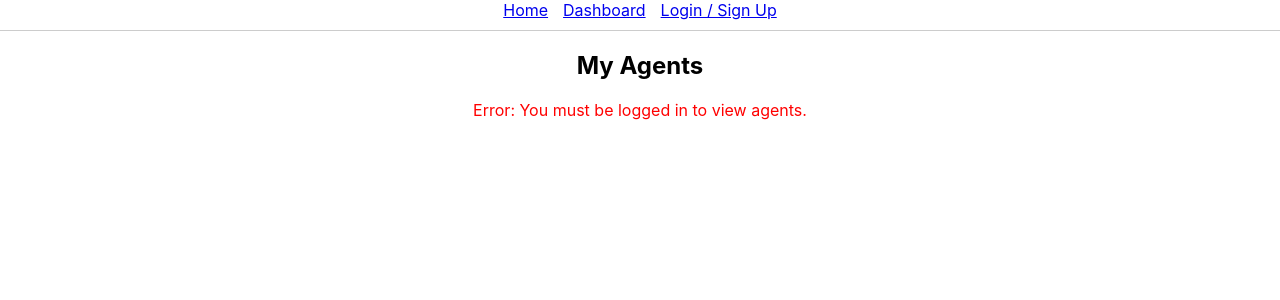
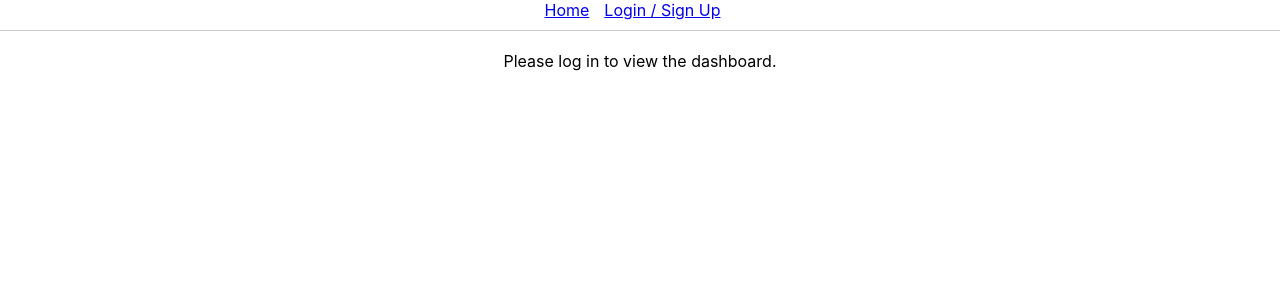
Before and after one commit to princezoho/agentfromloom, a React (Create React App) app in the folder client/: page /dashboard in a window 1280 px wide. Shown: the top 300 px of the page. Built offline with nearby package versions, Linux system fonts and the light colour scheme.

Commit message:
fix(auth): Add session handling and update Dashboard props

```diff
--- a/client/src/App.tsx
+++ b/client/src/App.tsx
@@ -1,41 +1,56 @@
-import React from 'react';
+import React, { useState, useEffect } from 'react';
 import {
   BrowserRouter as Router,
   Routes,
   Route,
   Link
 } from 'react-router-dom';
-import HomePage from './components/HomePage';
-import DisplayPage from './components/DisplayPage';
+import { Session } from '@supabase/supabase-js';
+import { supabase } from './supabaseClient';
+import HomePage from './components/HomePage.tsx';
+import DisplayPage from './components/DisplayPage.tsx';
 import AuthPage from './components/AuthPage';
 import AgentDashboard from './components/AgentDashboard';
 import './App.css';
 
 function App() {
-  // Basic check for user session (we will refine this later)
-  // const [session, setSession] = React.useState(supabase.auth.getSession());
-  // React.useEffect(() => {
-  //   supabase.auth.onAuthStateChange((_event, session) => {
-  //     setSession(session)
-  //   })
-  // }, [])
+  const [session, setSession] = useState<Session | null>(null);
+
+  useEffect(() => {
+    supabase.auth.getSession().then(({ data: { session } }) => {
+      setSession(session);
+    });
+
+    const { data: { subscription } } = supabase.auth.onAuthStateChange((_event, session) => {
+      setSession(session);
+    });
+
+    return () => subscription?.unsubscribe();
+  }, []);
+
+  const handleLogout = async () => {
+    const { error } = await supabase.auth.signOut();
+    if (error) console.error('Error logging out:', error);
+  };
 
   return (
     <Router>
       <div className="App">
         <nav style={{ marginBottom: '20px', paddingBottom: '10px', borderBottom: '1px solid #ccc' }}>
           <Link to="/" style={{ marginRight: '15px' }}>Home</Link>
-          <Link to="/dashboard" style={{ marginRight: '15px' }}>Dashboard</Link>
-          <Link to="/auth">Login / Sign Up</Link>
-          {/* We might conditionally show Login/Signup OR Dashboard/Logout later */}
+          {session && <Link to="/dashboard" style={{ marginRight: '15px' }}>Dashboard</Link>}
+          {!session ? (
+             <Link to="/auth" style={{ marginRight: '15px' }}>Login / Sign Up</Link>
+          ) : (
+             <button onClick={handleLogout} style={{ marginLeft: '15px' }}>Logout ({session.user.email})</button>
+          )}
         </nav>
 
         <Routes>
           <Route path="/" element={<HomePage />} />
           <Route path="/display" element={<DisplayPage />} />
           <Route path="/auth" element={<AuthPage />} />
-          <Route path="/dashboard" element={<AgentDashboard />} />
-          {/* Add other routes as needed */}
+          <Route path="/dashboard" element={session ? <AgentDashboard key={session.user.id} session={session} /> : <div>Please log in to view the dashboard.</div>} />
         </Routes>
       </div>
     </Router>
--- a/client/src/components/AgentDashboard.tsx
+++ b/client/src/components/AgentDashboard.tsx
@@ -1,6 +1,7 @@
 import React, { useState, useEffect } from 'react';
-import { Link } from 'react-router-dom';
+// import { Link } from 'react-router-dom'; // No longer needed here
 import { supabase } from '../supabaseClient';
+import { Session } from '@supabase/supabase-js'; // Import Session type
 
 // Interface for Agent data received from API
 interface Agent {
@@ -12,32 +13,25 @@ interface Agent {
     // Add other fields as needed
 }
 
-function AgentDashboard() {
+// Define props interface for the component
+interface AgentDashboardProps {
+    session: Session; // Expect session as a prop
+}
+
+function AgentDashboard({ session }: AgentDashboardProps) { // Destructure session from props
     const [agents, setAgents] = useState<Agent[]>([]);
     const [isLoading, setIsLoading] = useState(false);
     const [error, setError] = useState<string | null>(null);
-    const [userId, setUserId] = useState<string | null>(null);
+    // const [userId, setUserId] = useState<string | null>(null); // No longer need separate userId state
+    const userId = session.user.id; // Get userId directly from session prop
 
-    // Get user ID on component mount
-    useEffect(() => {
-        const getUser = async () => {
-            const { data: { user } } = await supabase.auth.getUser();
-            if (user) {
-                setUserId(user.id);
-            } else {
-                setError('You must be logged in to view agents.');
-            }
-        };
-        getUser();
-    }, []);
-
-    // Fetch agents when user ID is available
+    // Fetch agents when component mounts (userId is guaranteed from session prop)
     useEffect(() => {
         if (userId) {
             setIsLoading(true);
             setError(null);
 
-            fetch(`http://localhost:3001/api/agents?userId=${encodeURIComponent(userId)}`) // Pass userId as query param
+            fetch(`http://localhost:3001/api/agents?userId=${encodeURIComponent(userId)}`)
                 .then(response => {
                     if (!response.ok) {
                          return response.json().then(errData => {
@@ -63,7 +57,9 @@ function AgentDashboard() {
                     setIsLoading(false);
                 });
         }
-    }, [userId]); // Run when userId changes
+    // No longer need separate useEffect for getUser, userId comes from props
+    // }, [userId]); // Change dependency array if needed, maybe just run once?
+    }, []); // Run once on mount since session/userId prop is stable for this instance
 
     return (
         <div>
```
Also changed, not shown: 1 other file (tests, documents, lock files or other folders).
